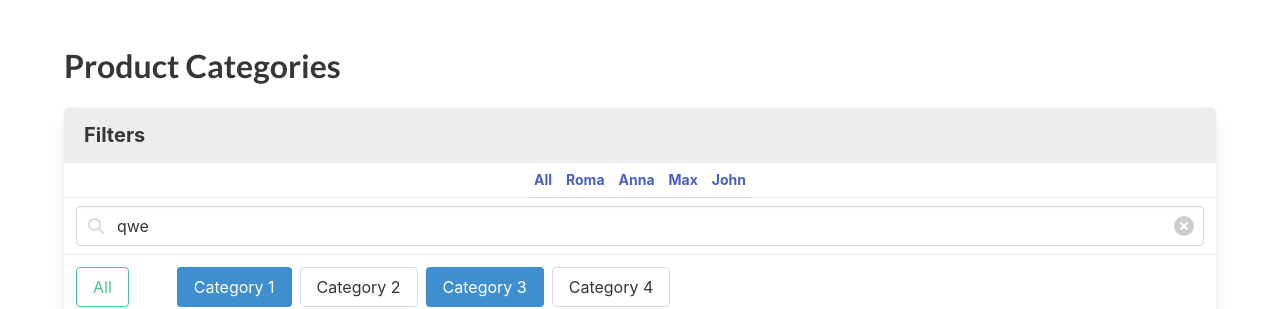
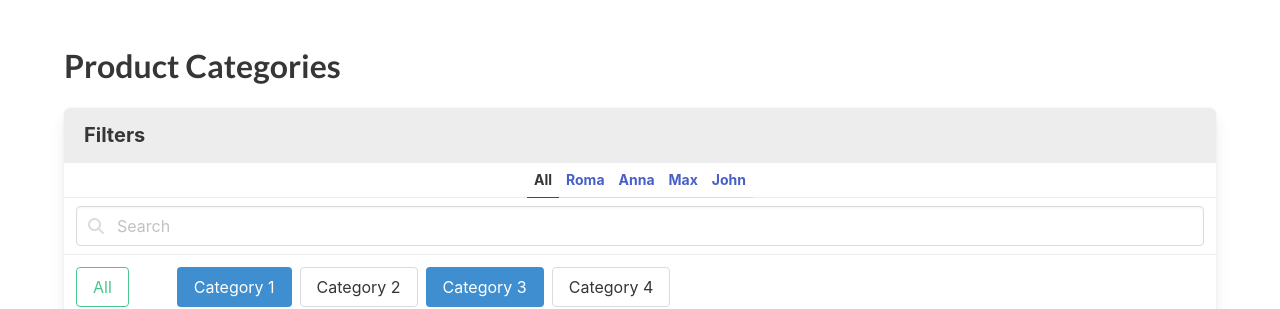
Before and after one commit to alexandra-protyanova/fe_aug23_product-categories-practice, a React (Create React App) app: page / in a window 1280 px wide. Shown: the top 309 px of the page. Built offline with nearby package versions, Linux system fonts and the light colour scheme.

Commit message:
complete task 3

```diff
--- a/src/App.jsx
+++ b/src/App.jsx
@@ -13,7 +13,7 @@ import productsFromServer from './api/products';
 //   return null;
 // });
 
-function setFilteredProducts(productList, { selectedUser }) {
+function setFilteredProducts(productList, { selectedUser, query }) {
   const filteredUsers
   = usersFromServer.filter(user => user.name
   === selectedUser || selectedUser === 'All');
@@ -25,7 +25,8 @@ function setFilteredProducts(productList, { selectedUser }) {
   = productList.filter(
     product => filteredCategories.find(
       category => category.id === product.categoryId,
-    ),
+    )
+    && product.name.toLowerCase().includes(query.toLowerCase()),
   );
 
   return filteredProducts;
@@ -33,8 +34,9 @@ function setFilteredProducts(productList, { selectedUser }) {
 
 export const App = () => {
   const [selectedUser, setSelectedUser] = useState('All');
+  const [query, setQuery] = useState('');
   const filteredProducts
-  = setFilteredProducts(productsFromServer, { selectedUser });
+  = setFilteredProducts(productsFromServer, { selectedUser, query });
 
   return (
     <div className="section">
@@ -49,6 +51,7 @@ export const App = () => {
               <a
                 data-cy="FilterAllUsers"
                 href="#/"
+                className={selectedUser === 'All' && 'is-active'}
                 onClick={() => setSelectedUser('All')}
               >
                 All
@@ -58,6 +61,7 @@ export const App = () => {
                 <a
                   data-cy="FilterUser"
                   href="#/"
+                  className={selectedUser === user.name && 'is-active'}
                   key={user.id}
                   onClick={() => setSelectedUser(user.name)}
                 >
@@ -73,7 +77,7 @@ export const App = () => {
                   type="text"
                   className="input"
                   placeholder="Search"
-                  value="qwe"
+                  onChange={event => setQuery(event.target.value)}
                 />
 
                 <span className="icon is-left">
@@ -82,11 +86,14 @@ export const App = () => {
 
                 <span className="icon is-right">
                   {/* eslint-disable-next-line jsx-a11y/control-has-associated-label */}
-                  <button
-                    data-cy="ClearButton"
-                    type="button"
-                    className="delete"
-                  />
+                  {query === '' ? '' : (
+                    <button
+                      data-cy="ClearButton"
+                      type="button"
+                      className="delete"
+                      onClick={() => setQuery('')}
+                    />
+                  )}
                 </span>
               </p>
             </div>
```
